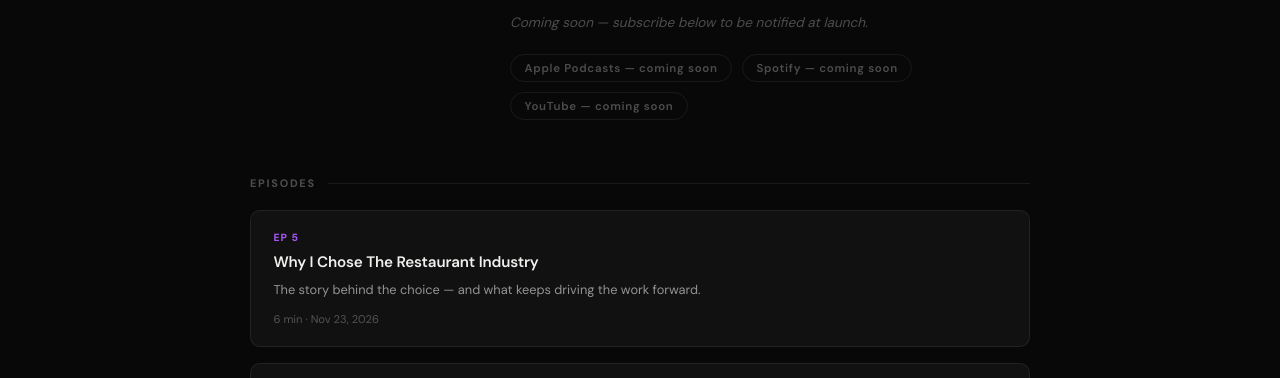
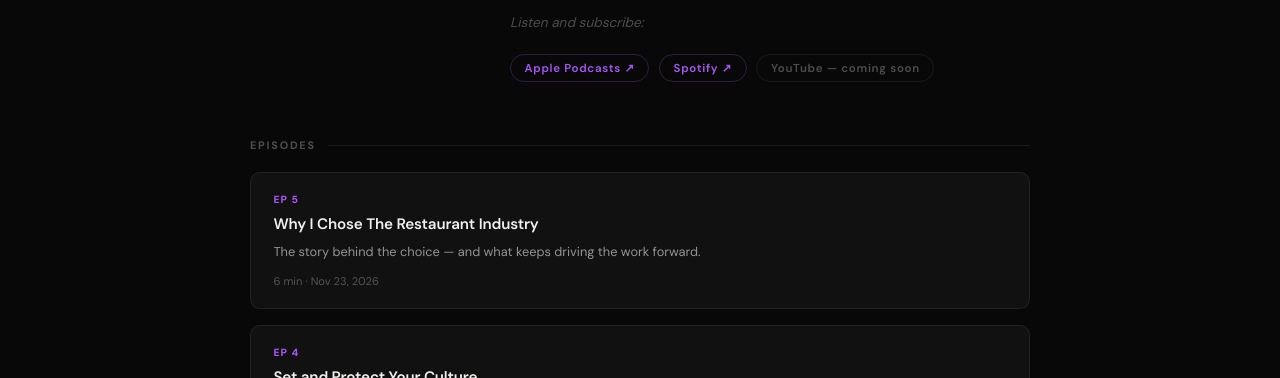
Before and after one commit to pierce-gorman2/restaurant-excellence-pod, a plain HTML site: page podcast.html in a window 1280 px wide. Shown: the part 722-1100 px from the top of the page. Drawn offline with Linux system fonts and the light colour scheme; a web font is replaced by a local one.

Commit message:
Link Apple Podcasts and Spotify on podcast page
Co-Authored-By: Claude Opus 5.5 <noreply@anthropic.com>

```diff
--- a/podcast.html
+++ b/podcast.html
@@ -78,6 +78,8 @@
 
     .platform-row { display: flex; flex-wrap: wrap; gap: 0.6rem; margin-top: 1.25rem; }
     .platform-pill { font-size: 0.72rem; font-weight: 600; letter-spacing: 0.06em; color: var(--text-dim); padding: 0.35rem 0.85rem; border: 1px solid var(--border); border-radius: 99px; }
+    a.platform-pill { color: var(--purple-light); border-color: var(--border-purple); transition: background 0.2s, border-color 0.2s; }
+    a.platform-pill:hover { background: rgba(168,85,247,0.1); border-color: rgba(168,85,247,0.5); }
 
     /* Episodes */
     .episodes-label { font-size: 0.68rem; font-weight: 700; letter-spacing: 0.16em; text-transform: uppercase; color: var(--text-dim); margin-bottom: 1.25rem; display: flex; align-items: center; gap: 0.75rem; }
@@ -140,10 +142,10 @@
         <h2>About the show</h2>
         <p>The Restaurant Excellence Podcast is built for serious operators — owners, franchisees, and managers who want to run tighter, more profitable, more excellent restaurants.</p>
         <p>Each episode cuts straight to what works in the real world: the systems, the leadership moves, the unit economics insights that separate average operations from elite ones.</p>
-        <p style="color: var(--text-dim); font-size: 0.85rem; font-style: italic;">Coming soon — subscribe below to be notified at launch.</p>
+        <p style="color: var(--text-dim); font-size: 0.85rem; font-style: italic;">Listen and subscribe:</p>
         <div class="platform-row">
-          <span class="platform-pill">Apple Podcasts — coming soon</span>
-          <span class="platform-pill">Spotify — coming soon</span>
+          <a href="https://podcasts.apple.com/podcast/id6837742365" target="_blank" rel="noopener" class="platform-pill">Apple Podcasts ↗</a>
+          <a href="https://open.spotify.com/show/5iheZRkkp84TeYnAE0feHT" target="_blank" rel="noopener" class="platform-pill">Spotify ↗</a>
           <span class="platform-pill">YouTube — coming soon</span>
         </div>
       </div>
```
